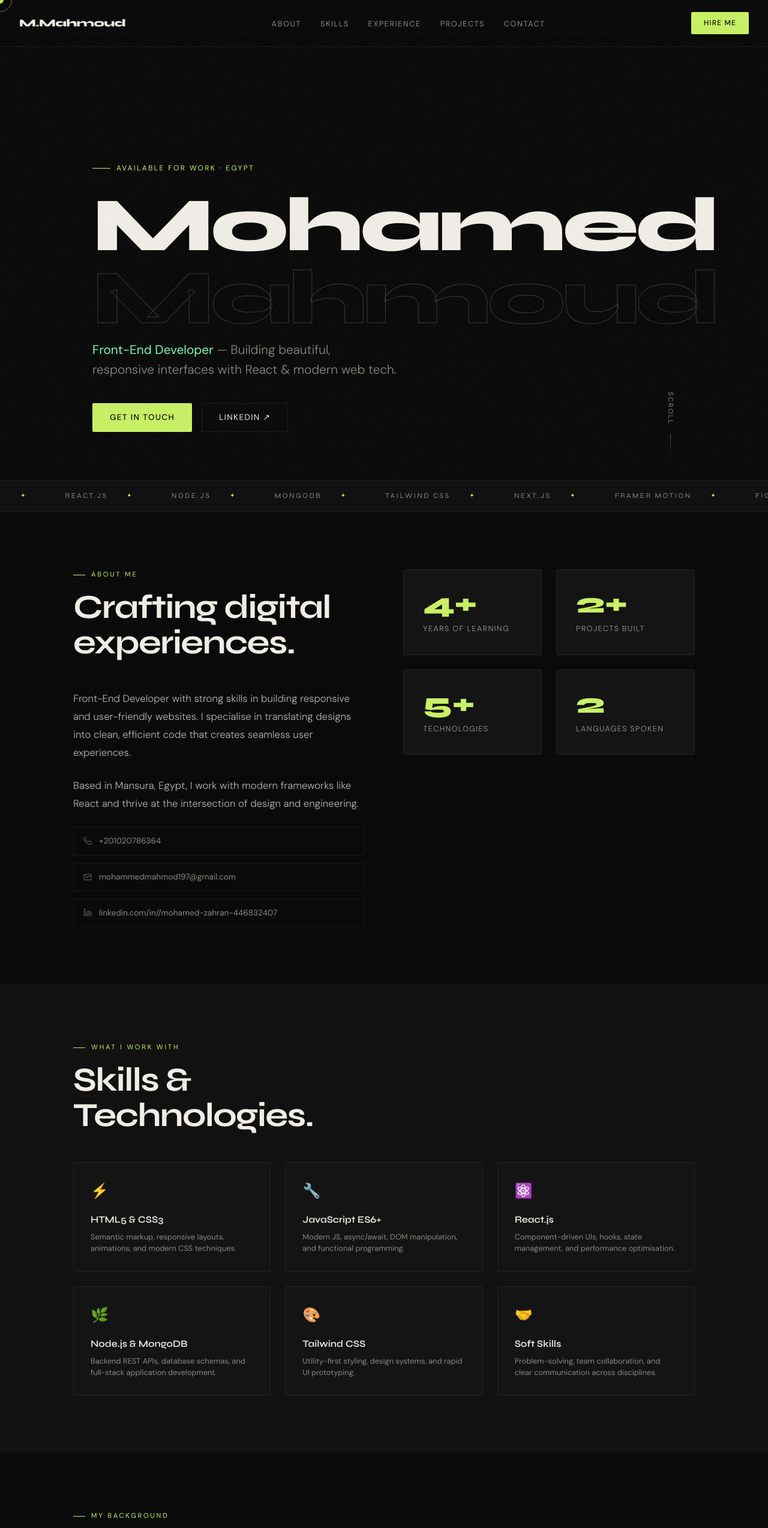
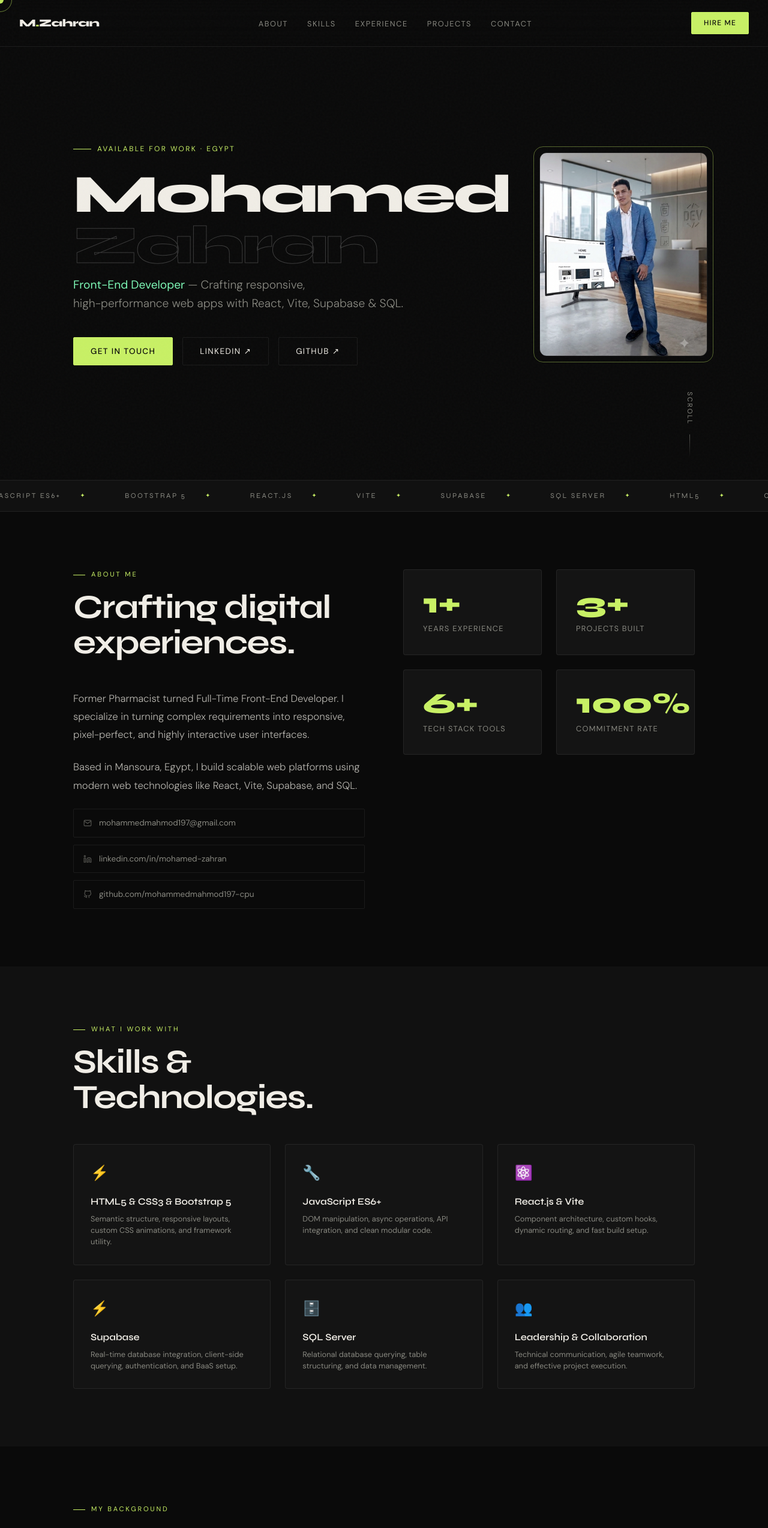
Before and after one commit to mohammedmahmod197-cpu/mohamed-mahmoud-portfolio, a plain HTML site: page index.html in a window 1280 px wide. Shown: the top 2547 px of the page at 60% size. Drawn offline with Linux system fonts and the light colour scheme.

Commit message:
Add files via upload

```diff
--- a/index.html
+++ b/index.html
@@ -3,7 +3,7 @@
 <head>
   <meta charset="UTF-8">
   <meta name="viewport" content="width=device-width, initial-scale=1.0">
-<title>Mohamed Mahmoud — Front-End Developer</title>
+  <title>Mohamed Mahmoud Zahran — Front-End Developer</title>
   <link href="https://fonts.googleapis.com/css2?family=Syne:wght@400;500;600;700;800&family=DM+Sans:ital,wght@0,300;0,400;0,500;1,300&display=swap" rel="stylesheet">
   <link rel="stylesheet" href="style.css">
 </head>
@@ -14,7 +14,7 @@
 
 <!-- NAV -->
 <nav>
-  <a href="#" class="nav-logo">M<span>.</span>Mahmoud</a>
+  <a href="#" class="nav-logo">M<span>.</span>Zahran</a>
   <ul class="nav-links">
     <li><a href="#about">About</a></li>
     <li><a href="#skills">Skills</a></li>
@@ -28,19 +28,31 @@
 <!-- HERO -->
 <div class="container">
   <div class="hero">
+    <div class="hero-content">
       <div class="hero-tag">Available for work · Egypt</div>
       <h1 class="hero-name">
         Mohamed
-      <span class="accent-line">Mahmoud</span>
+        <span class="accent-line">Zahran</span>
       </h1>
       <p class="hero-role">
-      <strong>Front-End Developer</strong> — Building beautiful,<br>
-      responsive interfaces with React &amp; modern web tech.
+        <strong>Front-End Developer</strong> — Crafting responsive,<br>
+        high-performance web apps with React, Vite, Supabase &amp; SQL.
       </p>
       <div class="hero-actions">
         <a href="mailto:mohammedmahmod197@gmail.com" class="btn btn-primary">Get In Touch</a>
         <a href="https://www.linkedin.com/in/mohamed-zahran-446832407" target="_blank" class="btn btn-outline">LinkedIn ↗</a>
+        <a href="https://github.com/mohammedmahmod197-cpu" target="_blank" class="btn btn-outline">GitHub ↗</a>
       </div>
+    </div>
+
+    <!-- Profile Image Container -->
+    <div class="hero-avatar-wrap">
+      <div class="avatar-box">
+        <img src="My Photo.jpg" alt="Mohamed Mahmoud Zahran" class="hero-avatar">
+        <div class="avatar-border"></div>
+      </div>
+    </div>
+
     <div class="hero-scroll">Scroll</div>
   </div>
 </div>
@@ -51,23 +63,19 @@
     <span class="marquee-item">HTML5</span>
     <span class="marquee-item">CSS3</span>
     <span class="marquee-item">JavaScript ES6+</span>
+    <span class="marquee-item">Bootstrap 5</span>
     <span class="marquee-item">React.js</span>
-    <span class="marquee-item">Node.js</span>
-    <span class="marquee-item">MongoDB</span>
-    <span class="marquee-item">Tailwind CSS</span>
-    <span class="marquee-item">Next.js</span>
-    <span class="marquee-item">Framer Motion</span>
-    <span class="marquee-item">Figma</span>
+    <span class="marquee-item">Vite</span>
+    <span class="marquee-item">Supabase</span>
+    <span class="marquee-item">SQL Server</span>
     <span class="marquee-item">HTML5</span>
     <span class="marquee-item">CSS3</span>
     <span class="marquee-item">JavaScript ES6+</span>
+    <span class="marquee-item">Bootstrap 5</span>
     <span class="marquee-item">React.js</span>
-    <span class="marquee-item">Node.js</span>
-    <span class="marquee-item">MongoDB</span>
-    <span class="marquee-item">Tailwind CSS</span>
-    <span class="marquee-item">Next.js</span>
-    <span class="marquee-item">Framer Motion</span>
-    <span class="marquee-item">Figma</span>
+    <span class="marquee-item">Vite</span>
+    <span class="marquee-item">Supabase</span>
+    <span class="marquee-item">SQL Server</span>
   </div>
 </div>
 
@@ -78,39 +86,39 @@
       <div class="about-text">
         <div class="section-label">About me</div>
         <h2 class="section-title">Crafting digital<br>experiences.</h2>
-        <p>Front-End Developer with strong skills in building responsive and user-friendly websites. I specialise in translating designs into clean, efficient code that creates seamless user experiences.</p>
-        <p>Based in Mansura, Egypt, I work with modern frameworks like React and thrive at the intersection of design and engineering.</p>
+        <p>Former Pharmacist turned Full-Time Front-End Developer. I specialize in turning complex requirements into responsive, pixel-perfect, and highly interactive user interfaces.</p>
+        <p>Based in Mansoura, Egypt, I build scalable web platforms using modern web technologies like React, Vite, Supabase, and SQL.</p>
         <div class="about-contacts">
-          <a href="tel:+201020786364" class="contact-row">
-            <svg viewBox="0 0 24 24" fill="none" stroke="currentColor" stroke-width="2"><path d="M22 16.92v3a2 2 0 01-2.18 2 19.79 19.79 0 01-8.63-3.07A19.5 19.5 0 013.07 10.8a19.79 19.79 0 01-3.07-8.68A2 2 0 012 0h3a2 2 0 012 1.72 12.84 12.84 0 00.7 2.81 2 2 0 01-.45 2.11L6.09 7.91a16 16 0 006 6l1.27-1.27a2 2 0 012.11-.45 12.84 12.84 0 002.81.7A2 2 0 0122 14z"/></svg>
-            +201020786364
-          </a>
           <a href="mailto:mohammedmahmod197@gmail.com" class="contact-row">
             <svg viewBox="0 0 24 24" fill="none" stroke="currentColor" stroke-width="2"><path d="M4 4h16c1.1 0 2 .9 2 2v12c0 1.1-.9 2-2 2H4c-1.1 0-2-.9-2-2V6c0-1.1.9-2 2-2z"/><polyline points="22,6 12,13 2,6"/></svg>
             mohammedmahmod197@gmail.com
           </a>
           <a href="https://www.linkedin.com/in/mohamed-zahran-446832407" target="_blank" class="contact-row">
             <svg viewBox="0 0 24 24" fill="none" stroke="currentColor" stroke-width="2"><path d="M16 8a6 6 0 016 6v7h-4v-7a2 2 0 00-2-2 2 2 0 00-2 2v7h-4v-7a6 6 0 016-6zM2 9h4v12H2z"/><circle cx="4" cy="4" r="2"/></svg>
-            linkedin.com/in//mohamed-zahran-446832407
+            linkedin.com/in/mohamed-zahran
+          </a>
+          <a href="https://github.com/mohammedmahmod197-cpu" target="_blank" class="contact-row">
+            <svg viewBox="0 0 24 24" fill="none" stroke="currentColor" stroke-width="2"><path d="M9 19c-5 1.5-5-2.5-7-3m14 6v-3.87a3.37 3.37 0 0 0-.94-2.61c3.14-.35 6.44-1.54 6.44-7A5.44 5.44 0 0 0 20 4.77 5.07 5.07 0 0 0 19.91 1S18.73.65 16 2.48a13.38 13.38 0 0 0-7 0C6.27.65 5.09 1 5.09 1A5.07 5.07 0 0 0 5 4.77a5.44 5.44 0 0 0-1.5 3.78c0 5.42 3.3 6.61 6.44 7A3.37 3.37 0 0 0 9 18.13V22"/></svg>
+            github.com/mohammedmahmod197-cpu
           </a>
         </div>
       </div>
       <div class="about-stats">
         <div class="stat-box">
-          <div class="stat-num">4+</div>
-          <div class="stat-label">Years of learning</div>
+          <div class="stat-num">1+</div>
+          <div class="stat-label">Years Experience</div>
         </div>
         <div class="stat-box">
-          <div class="stat-num">2+</div>
-          <div class="stat-label">Projects built</div>
+          <div class="stat-num">3+</div>
+          <div class="stat-label">Projects Built</div>
         </div>
         <div class="stat-box">
-          <div class="stat-num">5+</div>
-          <div class="stat-label">Technologies</div>
+          <div class="stat-num">6+</div>
+          <div class="stat-label">Tech Stack Tools</div>
         </div>
         <div class="stat-box">
-          <div class="stat-num">2</div>
-          <div class="stat-label">Languages spoken</div>
+          <div class="stat-num">100%</div>
+          <div class="stat-label">Commitment Rate</div>
         </div>
       </div>
     </div>
@@ -125,33 +133,33 @@
     <div class="skills-grid">
       <div class="skill-card reveal">
         <div class="skill-icon">⚡</div>
-        <div class="skill-name">HTML5 &amp; CSS3</div>
-        <div class="skill-desc">Semantic markup, responsive layouts, animations, and modern CSS techniques.</div>
+        <div class="skill-name">HTML5 &amp; CSS3 &amp; Bootstrap 5</div>
+        <div class="skill-desc">Semantic structure, responsive layouts, custom CSS animations, and framework utility.</div>
       </div>
       <div class="skill-card reveal">
         <div class="skill-icon">🔧</div>
         <div class="skill-name">JavaScript ES6+</div>
-        <div class="skill-desc">Modern JS, async/await, DOM manipulation, and functional programming.</div>
+        <div class="skill-desc">DOM manipulation, async operations, API integration, and clean modular code.</div>
       </div>
       <div class="skill-card reveal">
         <div class="skill-icon">⚛️</div>
-        <div class="skill-name">React.js</div>
-        <div class="skill-desc">Component-driven UIs, hooks, state management, and performance optimisation.</div>
+        <div class="skill-name">React.js &amp; Vite</div>
+        <div class="skill-desc">Component architecture, custom hooks, dynamic routing, and fast build setup.</div>
       </div>
       <div class="skill-card reveal">
-        <div class="skill-icon">🌿</div>
-        <div class="skill-name">Node.js &amp; MongoDB</div>
-        <div class="skill-desc">Backend REST APIs, database schemas, and full-stack application development.</div>
+        <div class="skill-icon">⚡</div>
+        <div class="skill-name">Supabase</div>
+        <div class="skill-desc">Real-time database integration, client-side querying, authentication, and BaaS setup.</div>
       </div>
       <div class="skill-card reveal">
-        <div class="skill-icon">🎨</div>
-        <div class="skill-name">Tailwind CSS</div>
-        <div class="skill-desc">Utility-first styling, design systems, and rapid UI prototyping.</div>
+        <div class="skill-icon">🗄️</div>
+        <div class="skill-name">SQL Server</div>
+        <div class="skill-desc">Relational database querying, table structuring, and data management.</div>
       </div>
       <div class="skill-card reveal">
-        <div class="skill-icon">🤝</div>
-        <div class="skill-name">Soft Skills</div>
-        <div class="skill-desc">Problem-solving, team collaboration, and clear communication across disciplines.</div>
+        <div class="skill-icon">👥</div>
+        <div class="skill-name">Leadership &amp; Collaboration</div>
+        <div class="skill-desc">Technical communication, agile teamwork, and effective project execution.</div>
       </div>
     </div>
   </div>
@@ -162,17 +170,32 @@
   <div class="container">
     <div class="section-label reveal">My background</div>
     <h2 class="section-title reveal">Work<br>Experience.</h2>
+
     <div class="exp-item reveal">
       <div class="exp-meta">
-        <div class="exp-company">Front-End</div>
-        <div class="exp-period">Recent</div>
+        <div class="exp-company">Digilians (Digital Pioneers)</div>
+        <div class="exp-period">Feb 2026 — Present</div>
       </div>
       <div>
-        <h3 class="exp-title">Web Developer — Front-End</h3>
+        <h3 class="exp-title">Front-End Developer</h3>
         <ul class="exp-list">
-          <li>Build and style interactive UI components using React and Tailwind CSS.</li>
-          <li>Collaborate with UI/UX designers to translate Figma designs into functional, pixel-perfect code.</li>
-          <li>Maintain and update existing websites to ensure cross-browser compatibility and performance.</li>
+          <li>Engineered dynamic, responsive web user interfaces utilizing React, JavaScript ES6+, and Bootstrap.</li>
+          <li>Completed intensive leadership training (May 2026), applying agile collaboration and technical communication skills.</li>
+          <li>Optimized application performance and streamlined front-end components across platforms.</li>
+        </ul>
+      </div>
+    </div>
+
+    <div class="exp-item reveal">
+      <div class="exp-meta">
+        <div class="exp-company">Freelance Platforms</div>
+        <div class="exp-period">Mostaql / Khamsat / Nafezly</div>
+      </div>
+      <div>
+        <h3 class="exp-title">Front-End Web Developer</h3>
+        <ul class="exp-list">
+          <li>Delivered tailor-made web solutions for international and local clients with high satisfaction.</li>
+          <li>Developed custom web interfaces and client-side database integrations with Supabase.</li>
         </ul>
       </div>
     </div>
@@ -185,29 +208,50 @@
     <div class="section-label reveal">What I've built</div>
     <h2 class="section-title reveal">Featured<br>Projects.</h2>
     <div class="projects-grid">
-      <div class="project-card reveal">
+
+      <!-- Tebk Platform -->
+      <a href="https://github.com/mohammedmahmod197-cpu/tebk-platform" target="_blank" class="project-card reveal">
         <div class="project-arrow">↗</div>
         <div class="project-num">01</div>
-        <div class="project-title">E-Commerce Platform</div>
-        <div class="project-desc">A full-stack application featuring a shopping cart, product management, and a complete payment gateway integration for seamless transactions.</div>
+        <div class="project-title">Tebk (طبِك) - Medical Supply Platform</div>
+        <div class="project-desc">An AI-driven medical marketplace platform connecting clinics with certified medical suppliers in real-time.</div>
         <div class="project-tags">
           <span class="tag">React</span>
-          <span class="tag">Node.js</span>
-          <span class="tag">MongoDB</span>
-          <span class="tag">Payment API</span>
+          <span class="tag">Vite</span>
+          <span class="tag">Bootstrap 5</span>
+          <span class="tag">Supabase</span>
+          <span class="tag">SQL</span>
         </div>
-      </div>
-      <div class="project-card reveal">
+      </a>
+
+      <!-- Techno Academy -->
+      <a href="https://github.com/mohammedmahmod197-cpu/techno-academy" target="_blank" class="project-card reveal">
         <div class="project-arrow">↗</div>
         <div class="project-num">02</div>
-        <div class="project-title">Portfolio Website</div>
-        <div class="project-desc">A responsive personal portfolio built with Next.js and Framer Motion, featuring smooth animations, optimised performance, and modern design.</div>
+        <div class="project-title">Techno Academy (تكنو أكاديمي)</div>
+        <div class="project-desc">A multi-page educational web platform featuring custom CSS navigation, dynamic routing, and user interaction forms.</div>
         <div class="project-tags">
-          <span class="tag">Next.js</span>
-          <span class="tag">Framer Motion</span>
-          <span class="tag">Tailwind</span>
+          <span class="tag">HTML5</span>
+          <span class="tag">CSS3</span>
+          <span class="tag">JavaScript</span>
+          <span class="tag">React</span>
         </div>
+      </a>
+
+      <!-- MedGrid Real-Time -->
+      <a href="https://github.com/mohammedmahmod197-cpu/medgrid-realtime" target="_blank" class="project-card reveal">
+        <div class="project-arrow">↗</div>
+        <div class="project-num">03</div>
+        <div class="project-title">MedGrid Real-Time Dashboard</div>
+        <div class="project-desc">A real-time analytics dashboard featuring interactive map integrations and live metric monitoring.</div>
+        <div class="project-tags">
+          <span class="tag">JavaScript</span>
+          <span class="tag">React</span>
+          <span class="tag">Interactive Maps</span>
+          <span class="tag">API Integration</span>
         </div>
+      </a>
+
     </div>
   </div>
 </section>
@@ -216,15 +260,26 @@
 <section id="education">
   <div class="container">
     <div class="section-label reveal">Academic background</div>
-    <h2 class="section-title reveal">Education.</h2>
-    <div class="edu-card reveal">
+    <h2 class="section-title reveal">Education &amp;<br>Certifications.</h2>
+
+    <div class="edu-card reveal" style="margin-bottom: 1.5rem;">
       <div class="edu-icon">🎓</div>
       <div>
         <div class="edu-name">Al-Azhar University</div>
-        <div class="edu-dept">Department of Computer Science</div>
-        <div class="edu-period">2020 — 2024</div>
+        <div class="edu-dept">Faculty of Fundamentals of Religion</div>
+        <div class="edu-period">Graduated 2023</div>
       </div>
     </div>
+
+    <div class="edu-card reveal">
+      <div class="edu-icon">📜</div>
+      <div>
+        <div class="edu-name">Graduate of the Digilians Initiative</div>
+        <div class="edu-dept">Ministry of Communications and Information Technology (MCIT)  & In Collaboration with the Egyptian Military Academy </div>
+        <div class="edu-period">Web Development &amp; Front-End Software Engineering</div>
+      </div>
+    </div>
+
   </div>
 </section>
 
@@ -233,7 +288,7 @@
   <div class="container">
     <p class="section-label" style="justify-content: center;">Let's work together</p>
     <h2 class="cta-text reveal">Got a project<br>in <span>mind?</span></h2>
-    <p class="cta-sub reveal">I'm always open to new opportunities and exciting projects.</p>
+    <p class="cta-sub reveal">I'm currently available for freelance projects and front-end development collaborations.</p>
     <div class="reveal">
       <a href="mailto:mohammedmahmod197@gmail.com" class="btn btn-primary" style="font-size: 1rem; padding: 1rem 2.5rem;">
         mohammedmahmod197@gmail.com ↗
@@ -243,7 +298,7 @@
 </section>
 
 <footer>
-  <span>© 2024 Mohamed Mahmoud. All rights reserved.</span>
+  <span>© 2026 Mohamed Mahmoud Ismail Zahran. All rights reserved.</span>
   <a href="https://www.linkedin.com/in/mohamed-zahran-446832407" target="_blank">LinkedIn ↗</a>
 </footer>
 
--- a/script.js
+++ b/script.js
@@ -1,11 +1,25 @@
+// Custom cursor logic
 const cursor = document.getElementById('cursor');
 const ring = document.getElementById('cursorRing');
 let mx = 0, my = 0, rx = 0, ry = 0;
-  document.addEventListener('mousemove', e => { mx = e.clientX; my = e.clientY; cursor.style.left = mx + 'px'; cursor.style.top = my + 'px'; });
-  function animateRing() { rx += (mx - rx) * 0.12; ry += (my - ry) * 0.12; ring.style.left = rx + 'px'; ring.style.top = ry + 'px'; requestAnimationFrame(animateRing); }
+
+document.addEventListener('mousemove', e => {
+  mx = e.clientX;
+  my = e.clientY;
+  cursor.style.left = mx + 'px';
+  cursor.style.top = my + 'px';
+});
+
+function animateRing() {
+  rx += (mx - rx) * 0.12;
+  ry += (my - ry) * 0.12;
+  ring.style.left = rx + 'px';
+  ring.style.top = ry + 'px';
+  requestAnimationFrame(animateRing);
+}
 animateRing();
 
-  // Scroll reveal
+// Scroll reveal logic
 const reveals = document.querySelectorAll('.reveal');
 const obs = new IntersectionObserver((entries) => {
   entries.forEach((e, i) => {
@@ -15,10 +29,17 @@
     }
   });
 }, { threshold: 0.1, rootMargin: '0px 0px -60px 0px' });
+
 reveals.forEach(el => obs.observe(el));
 
-  // Hover effects for cursor
-  document.querySelectorAll('a, button, .skill-card, .project-card, .stat-box').forEach(el => {
-    el.addEventListener('mouseenter', () => { cursor.style.transform = 'translate(-50%, -50%) scale(2)'; ring.style.transform = 'translate(-50%, -50%) scale(1.5)'; });
-    el.addEventListener('mouseleave', () => { cursor.style.transform = 'translate(-50%, -50%) scale(1)'; ring.style.transform = 'translate(-50%, -50%) scale(1)'; });
+// Hover effects for cursor on interactive elements
+document.querySelectorAll('a, button, .skill-card, .project-card, .stat-box, .edu-card, .avatar-box').forEach(el => {
+  el.addEventListener('mouseenter', () => {
+    cursor.style.transform = 'translate(-50%, -50%) scale(2)';
+    ring.style.transform = 'translate(-50%, -50%) scale(1.5)';
   });
+  el.addEventListener('mouseleave', () => {
+    cursor.style.transform = 'translate(-50%, -50%) scale(1)';
+    ring.style.transform = 'translate(-50%, -50%) scale(1)';
+  });
+});
--- a/style.css
+++ b/style.css
@@ -1,4 +1,8 @@
- *, *::before, *::after { box-sizing: border-box; margin: 0; padding: 0; }
+*, *::before, *::after {
+  box-sizing: border-box;
+  margin: 0;
+  padding: 0;
+}
 
 :root {
   --bg: #0a0a0a;
@@ -95,11 +99,11 @@
 /* HERO */
 .hero {
   min-height: 100vh;
-    display: flex; flex-direction: column;
-    justify-content: flex-end;
-    padding: 8rem 2rem 5rem;
-    max-width: 1100px;
-    margin: 0 auto;
+  display: grid;
+  grid-template-columns: 1.2fr 0.8fr;
+  align-items: center;
+  gap: 3rem;
+  padding: 8rem 0 5rem;
   position: relative;
 }
 .hero-tag {
@@ -118,7 +122,7 @@
 }
 .hero-name {
   font-family: 'Syne', sans-serif;
-    font-size: clamp(3.5rem, 10vw, 8rem);
+  font-size: clamp(3rem, 7vw, 6rem);
   font-weight: 800;
   line-height: 0.95;
   letter-spacing: -0.04em;
@@ -138,7 +142,7 @@
   -webkit-text-stroke: none;
 }
 .hero-role {
-    font-size: clamp(1rem, 2.5vw, 1.3rem);
+  font-size: clamp(1rem, 2vw, 1.2rem);
   color: var(--muted);
   font-weight: 300;
   margin-bottom: 2.5rem;
@@ -149,6 +153,50 @@
   display: flex; gap: 1rem; flex-wrap: wrap;
   opacity: 0; animation: fadeUp 0.7s 0.65s forwards;
 }
+
+/* AVATAR STYLES */
+.hero-avatar-wrap {
+  display: flex;
+  justify-content: center;
+  align-items: center;
+  opacity: 0;
+  animation: fadeIn 0.8s 0.8s forwards;
+}
+.avatar-box {
+  position: relative;
+  width: 280px;
+  height: 340px;
+  border-radius: 12px;
+}
+.hero-avatar {
+  width: 100%;
+  height: 100%;
+  object-fit: cover;
+  border-radius: 12px;
+  filter: grayscale(20%) contrast(105%);
+  transition: filter 0.3s ease, transform 0.3s ease;
+  position: relative;
+  z-index: 2;
+  border: 1px solid var(--line);
+}
+.avatar-box:hover .hero-avatar {
+  filter: grayscale(0%) contrast(100%);
+  transform: translateY(-5px);
+}
+.avatar-border {
+  position: absolute;
+  inset: -10px;
+  border: 1px solid var(--accent);
+  border-radius: 16px;
+  z-index: 1;
+  opacity: 0.4;
+  transition: all 0.3s ease;
+}
+.avatar-box:hover .avatar-border {
+  inset: -14px;
+  opacity: 0.8;
+}
+
 .btn {
   display: inline-flex; align-items: center; gap: 8px;
   padding: 0.75rem 1.75rem;
@@ -176,7 +224,7 @@
 .btn-outline:hover { border-color: var(--accent); color: var(--accent); }
 
 .hero-scroll {
-    position: absolute; bottom: 2rem; right: 2rem;
+  position: absolute; bottom: 2rem; right: 0rem;
   font-size: 0.7rem; text-transform: uppercase;
   letter-spacing: 0.2em; color: var(--muted);
   writing-mode: vertical-rl;
@@ -346,7 +394,6 @@
   border-bottom: 1px solid var(--line);
 }
 .exp-item:last-child { border-bottom: none; }
-
 .exp-company {
   font-family: 'Syne', sans-serif;
   font-weight: 700;
@@ -394,6 +441,9 @@
   overflow: hidden;
   transition: all 0.3s;
   cursor: none;
+  text-decoration: none;
+  color: inherit;
+  display: block;
 }
 .project-card:hover {
   border-color: var(--accent);
@@ -528,6 +578,15 @@
 .reveal.visible { opacity: 1; transform: translateY(0); }
 
 /* Responsive */
+@media (max-width: 992px) {
+  .hero { grid-template-columns: 1fr; gap: 2rem; text-align: center; }
+  .hero-tag { justify-content: center; }
+  .hero-actions { justify-content: center; }
+  .hero-avatar-wrap { order: -1; margin-bottom: 1rem; }
+  .avatar-box { width: 220px; height: 260px; }
+  .hero-scroll { display: none; }
+}
+
 @media (max-width: 768px) {
   .about-grid, .skills-grid, .projects-grid { grid-template-columns: 1fr; gap: 1.5rem; }
   .exp-item { grid-template-columns: 1fr; gap: 1rem; }
```
Also changed, not shown: My Photo.jpg (added). Lines whose indentation alone changed are shown as unchanged.
